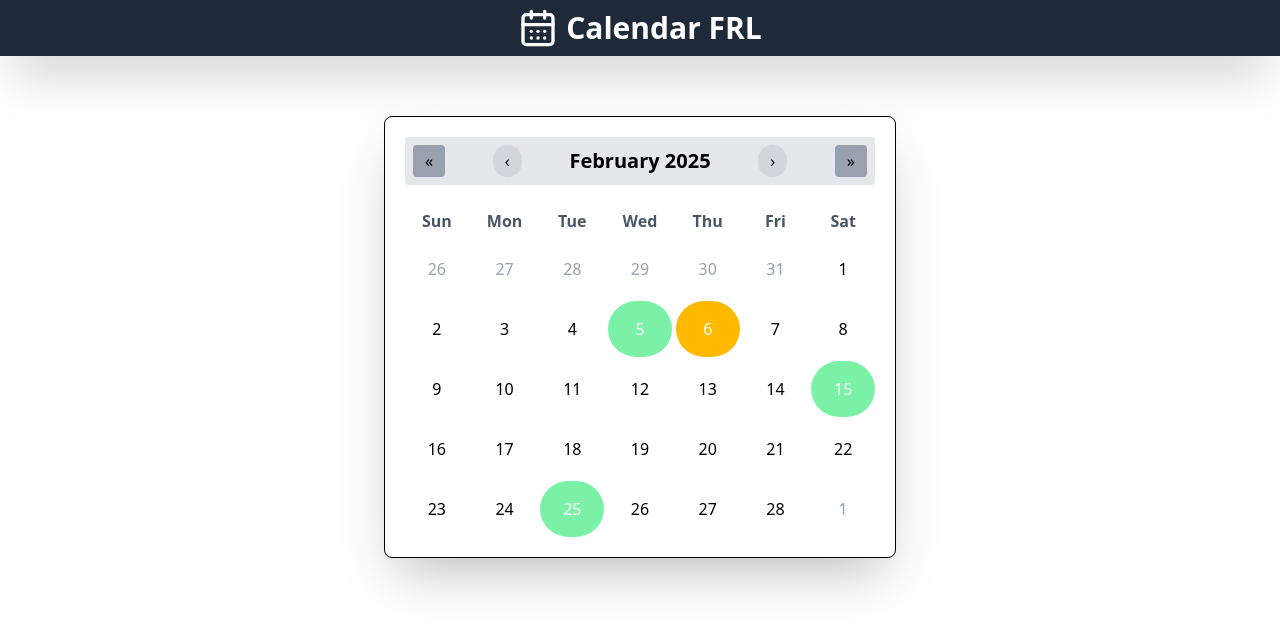
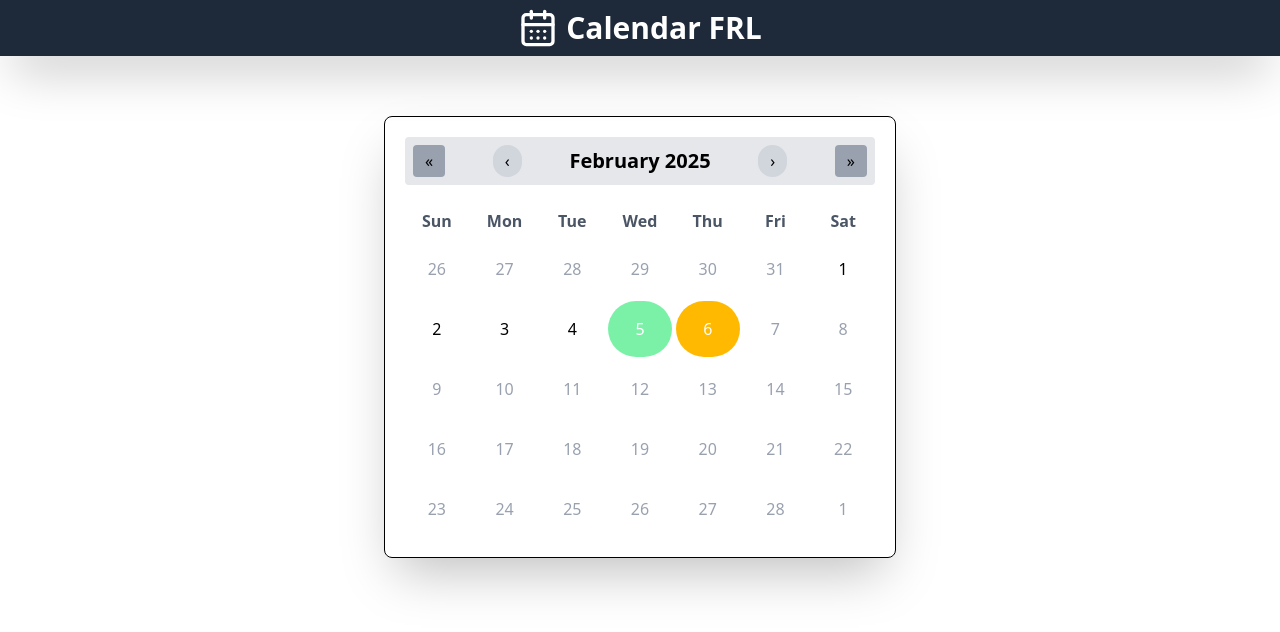
Before and after one commit to Anuragkumar7217/calendar-project, a React (Vite) app in the folder frontend/: page / in a window 1280 px wide. Shown: the top 632 px of the page. Built offline with nearby package versions, Linux system fonts and the light colour scheme.

Commit message:
added feature, no action allowed in future

```diff
--- a/frontend/src/components/Calendar.jsx
+++ b/frontend/src/components/Calendar.jsx
@@ -9,15 +9,15 @@ import {
   startOfWeek,
   endOfWeek,
   eachDayOfInterval,
+  isFuture,
 } from "date-fns";
 import React, { useEffect, useState } from "react";
 import Modal from "./Modal";
-//import useStore from "../store/useStore";
-//import DateButton from "./DateButton";
 
 const Calendar = () => {
   const [currentDate, setCurrentDate] = useState(new Date());
   const [selectedDate, setSelectedDate] = useState(null);
+  const [backupDates, setBackupDates] = useState(new Set());
 
   const handleDateClick = (date) => {
     setSelectedDate(date);
@@ -26,6 +26,11 @@ const Calendar = () => {
   const closeModal = () => {
     setSelectedDate(null);
   };
+
+  const handleBackup = (date) => {
+    setBackupDates((prev) => new Set([...prev, format(date, "yyyy-MM-dd")]));
+  };
+
   // Move to previous month
   const prevMonth = () => {
     setCurrentDate(subMonths(currentDate, 1));
@@ -46,46 +51,27 @@ const Calendar = () => {
     setCurrentDate(addYears(currentDate, 1));
   };
 
-  // Get first and last day of the current month
   const startMonth = startOfMonth(currentDate);
   const endMonth = endOfMonth(currentDate);
-
-  // Get first and last day of the current week
   const startWeek = startOfWeek(startMonth);
   const endWeek = endOfWeek(endMonth);
-
-  // Get all the days in the month
   const days = eachDayOfInterval({ start: startWeek, end: endWeek });
 
   return (
     <div className="max-w-lg mx-auto mt-15 bg-white-100 border shadow-2xl rounded-lg p-5">
       {/* Calendar Header */}
       <div className="flex justify-between items-center mb-4 bg-gray-200 rounded p-2">
-        <button
-          onClick={prevYear}
-          className="px-3 py-1  bg-gray-400 rounded cursor-pointer"
-        >
+        <button onClick={prevYear} className="px-3 py-1 bg-gray-400 rounded cursor-pointer">
           «
         </button>
-        <button
-          onClick={prevMonth}
-          className="px-3 py-1 bg-gray-300 rounded-full cursor-pointer hover:bg-gray-400 "
-        >
+        <button onClick={prevMonth} className="px-3 py-1 bg-gray-300 rounded-full cursor-pointer hover:bg-gray-400">
           ‹
         </button>
-        <h2 className="text-xl font-bold">
-          {format(currentDate, "MMMM yyyy")}
-        </h2>
-        <button
-          onClick={nextMonth}
-          className="px-3 py-1 bg-gray-300 rounded-full cursor-pointer hover:bg-gray-400"
-        >
+        <h2 className="text-xl font-bold">{format(currentDate, "MMMM yyyy")}</h2>
+        <button onClick={nextMonth} className="px-3 py-1 bg-gray-300 rounded-full cursor-pointer hover:bg-gray-400">
           ›
         </button>
-        <button
-          onClick={nextYear}
-          className="px-3 py-1 bg-gray-400 rounded cursor-pointer"
-        >
+        <button onClick={nextYear} className="px-3 py-1 bg-gray-400 rounded cursor-pointer">
           »
         </button>
       </div>
@@ -103,29 +89,31 @@ const Calendar = () => {
       <div className="grid grid-cols-7 gap-1 text-center">
         {days.map((day) => {
           const dayNumber = format(day, "d");
-          const isCurrentMonth =
-            format(day, "MM") === format(currentDate, "MM");
-          const isToday =
-            format(day, "yyyy-MM-dd") === format(new Date(), "yyyy-MM-dd");
-          const hasBackUP = ["5", "15", "25"].includes(dayNumber.toString());
+          const isCurrentMonth = format(day, "MM") === format(currentDate, "MM");
+          const isToday = format(day, "yyyy-MM-dd") === format(new Date(), "yyyy-MM-dd");
+          const formattedDate = format(day, "yyyy-MM-dd");
+          const hasBackup = backupDates.has(formattedDate);
+          const isFutureDate = isFuture(day);
+
+          // Only mark 5, 15, 25 as green if the day has arrived
+          const isDefaultBackupDay = !isFutureDate && ["5", "15", "25"].includes(dayNumber);
 
           return (
             <div
               key={day}
               className={`py-2 rounded-full ${
-                isToday
-                  ? "bg-amber-400 text-white"
-                  : hasBackUP
-                  ? "bg-green-300 text-white"
+                isFutureDate
+                  ? "text-gray-400" // Future dates remain unmarked
+                  : isToday
+                  ? "bg-amber-400 text-white" // Today is highlighted
+                  : hasBackup || isDefaultBackupDay
+                  ? "bg-green-300 text-white" // Marked backup dates
                   : isCurrentMonth
                   ? "text-black"
                   : "text-gray-400"
               }`}
             >
-              <button
-                onClick={() => handleDateClick(day)}
-                className="w-10 h-10 cursor-pointer "
-              >
+              <button onClick={() => handleDateClick(day)} className="w-10 h-10 cursor-pointer">
                 {dayNumber}
               </button>
             </div>
@@ -134,7 +122,14 @@ const Calendar = () => {
       </div>
 
       {/* Modal Popup */}
-      <Modal selectedDate={selectedDate} closeModal={closeModal} />
+      {selectedDate && (
+        <Modal
+          selectedDate={selectedDate}
+          closeModal={closeModal}
+          hasBackup={backupDates.has(format(selectedDate, "yyyy-MM-dd"))}
+          handleBackup={handleBackup}
+        />
+      )}
     </div>
   );
 };
--- a/frontend/src/components/Modal.jsx
+++ b/frontend/src/components/Modal.jsx
@@ -1,8 +1,10 @@
 import React from "react";
 import { format } from "date-fns";
 
-const Modal = ({ selectedDate, closeModal }) => {
+const Modal = ({ selectedDate, closeModal, hasBackup, handleBackup }) => {
   if (!selectedDate) return null;
+
+  const isFutureDate = selectedDate > new Date(); // Check if it's a future date
 
   return (
     <div className="fixed inset-0 flex items-center justify-center bg-black/70">
@@ -10,12 +12,24 @@ const Modal = ({ selectedDate, closeModal }) => {
         <h2 className="text-lg font-semibold mb-4">
           Options for {format(selectedDate, "PPP")}
         </h2>
-        <button className="px-4 py-2 bg-green-500 text-white rounded mr-2 hover:bg-green-700">
-          Restore Data
-        </button>
-        <button className="px-4 py-2 bg-blue-500 text-white rounded hover:bg-blue-700">
-          Backup Now
-        </button>
+
+        {!isFutureDate && (
+          <>
+            {hasBackup ? (
+              <button className="px-4 py-2 bg-green-500 text-white rounded mr-2 hover:bg-green-700">
+                Restore Data
+              </button>
+            ) : (
+              <button
+                className="px-4 py-2 bg-blue-500 text-white rounded hover:bg-blue-700"
+                onClick={() => handleBackup(selectedDate)}
+              >
+                Backup Now
+              </button>
+            )}
+          </>
+        )}
+
         <div className="mt-4">
           <button
             className="px-4 py-2 bg-red-500 text-white rounded hover:bg-red-700"
```
